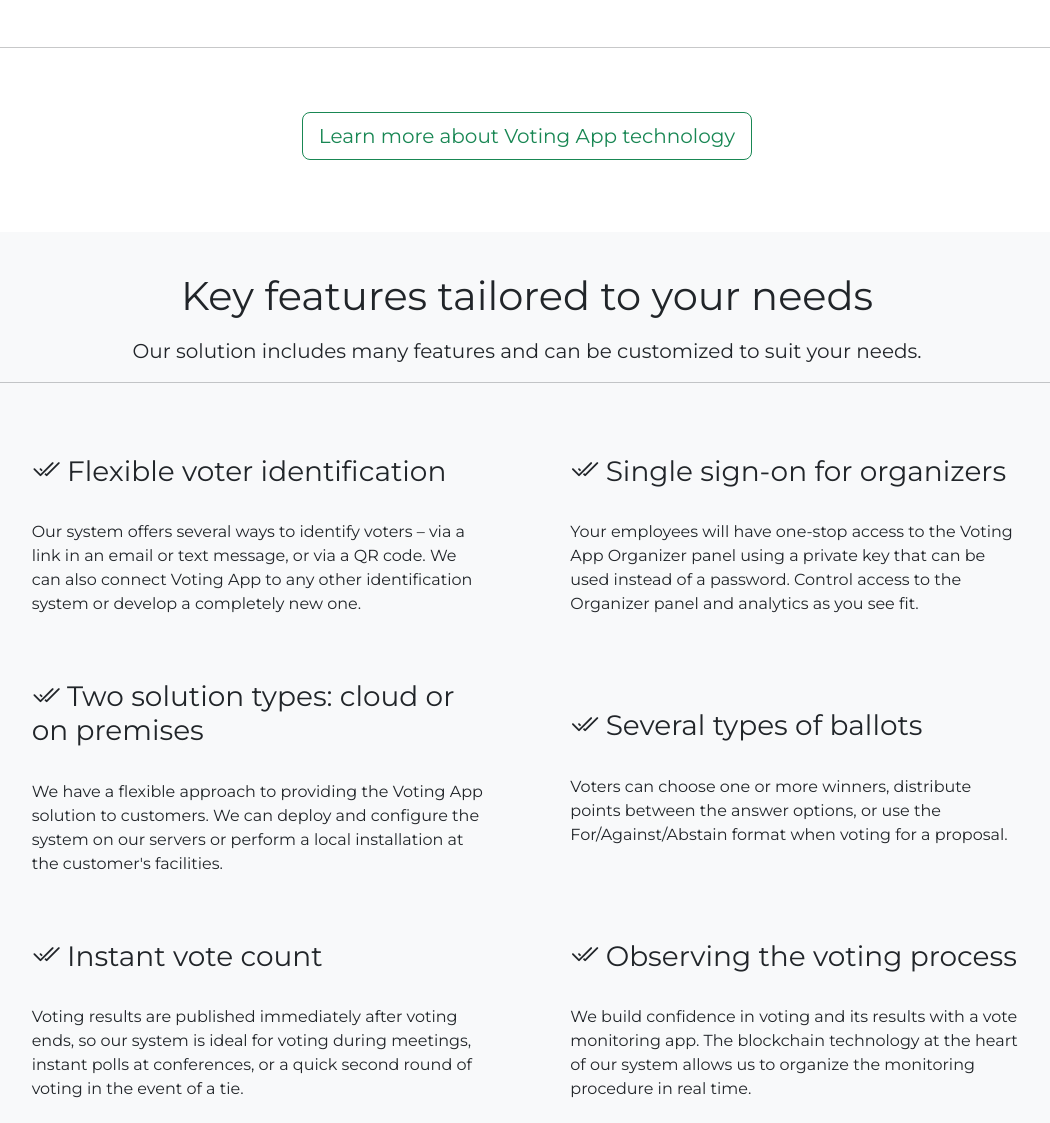
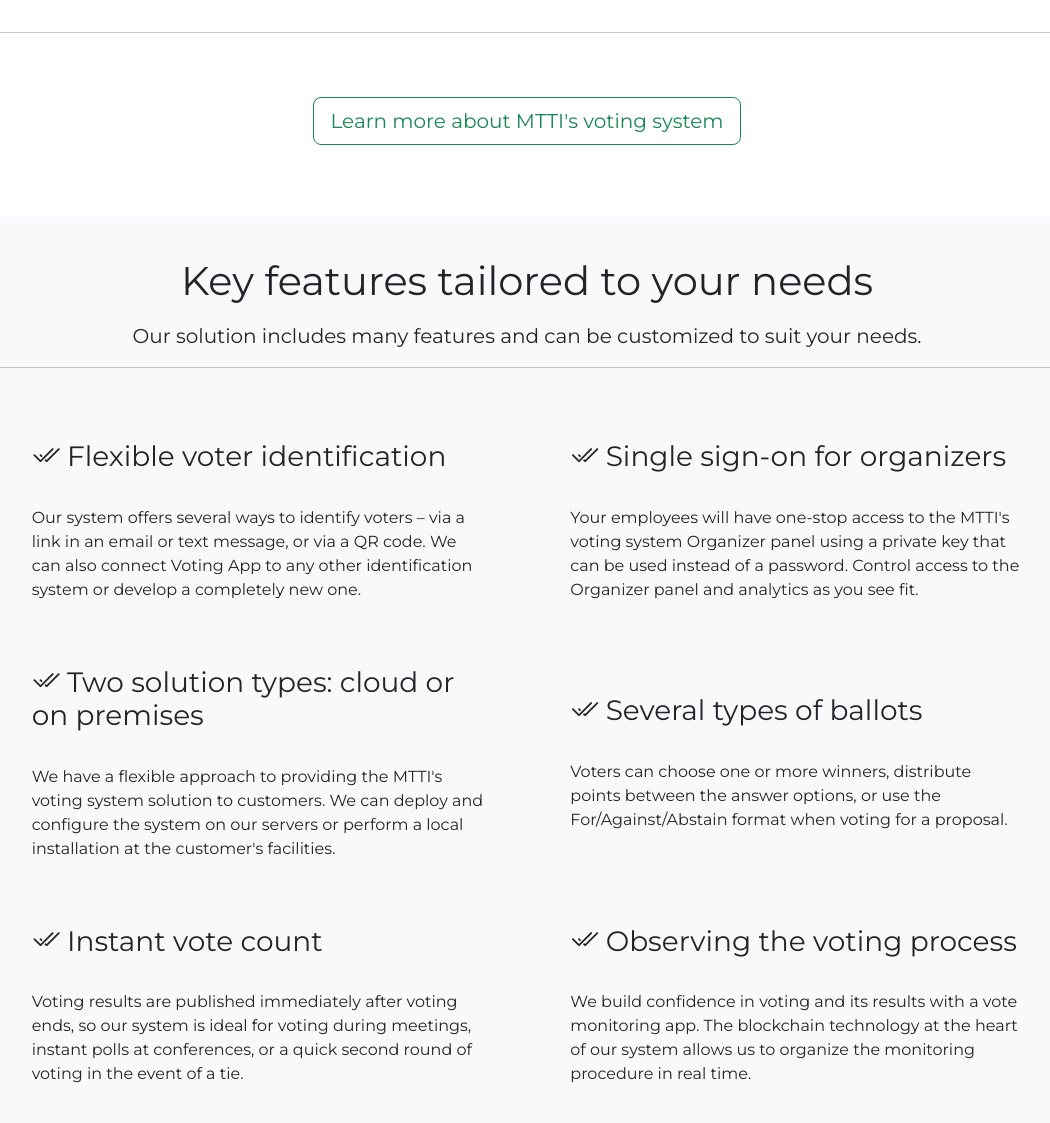
Before and after one commit to LoisaKitakaya/voting-app-1, a Django app: page / in a window 1280 px wide. Shown: the part 2181-3304 px from the top of the page, without its empty margins (113-1163 px from the left). Run offline with Django 4.2, Linux system fonts and the light colour scheme; some libraries are stand-ins or nearby versions.

Commit message:
changed some detail on the landing page

```diff
--- a/core/templates/core/landing_page.html
+++ b/core/templates/core/landing_page.html
@@ -25,11 +25,14 @@
   <!-- intro 1 -->
   <div class="d-flex align-items-center intro1-img">
     <div class="m-5">
-      <h1 class="mt-3 mb-3">Blockchain based online voting</h1>
+      <h1 class="mt-3 mb-3">
+        Masai Technical Training Institute Voting System
+      </h1>
       <p class="mt-3 mb-3 fs-5">
-        Conduct remote elections and voting without reputational or legal risks.
+        Conduct remote elections and voting without reputational or interference
+        risks.
       </p>
-      <a href="" class="btn btn-success mt-3 mb-3">Contact us</a>
+      <a href="" class="btn btn-success mt-3 mb-3">Learn more</a>
     </div>
   </div>
   <!-- intro 1 -->
@@ -41,11 +44,10 @@
         <h1 class="p-5 fs-1">Conduct elections without risk</h1>
       </div>
       <div>
-        <p class="p-5 fs-5" style="width: 750px">
+        <p class="p-5 fs-5 fst-italic" style="width: 750px">
           Conduct online elections with complete confidence in their
-          reliability. Voting App is built by blockchain voting experts. Our
-          first pilot took place in 2016 and since then hundreds of
-          organizations around the world have held elections with our help.
+          reliability. MTTI's voting system is built mainly focused on integrity
+          and transparency.
         </p>
       </div>
     </div>
@@ -58,8 +60,10 @@
       Make smarter decisions with innovative technologies
     </h1>
     <p class="text-center mt-3 mb-3 fs-5">
-      With Voting App, your elections will be fair and anonymous thanks to
-      blockchain technology and underlying crypto-algorithms.
+      With MTTI's voting system, your elections will be fair and very much to
+      your convenience. Masai Technical Training Institute is proud to present
+      it's voting platform as a step forward in promoting democracy within the
+      institute.
     </p>
 
     <!--  -->
@@ -69,9 +73,9 @@
           <h2>Full transparency and verifiability of elections</h2>
           <br />
           <p class="fs-5">
-            The Voting App system is based on blockchain technology, which makes
-            voting secure and immutable. All data that enters the blockchain
-            (votes and voting results) cannot be replaced or deleted.
+            The MTTI's voting system system is based on modern technologies,
+            which makes voting secure and immutable. All data that enters the
+            system (votes and voting results) cannot be replaced or deleted.
           </p>
         </div>
         <div>
@@ -94,9 +98,9 @@
           <h2>Security at every stage</h2>
           <br />
           <p class="fs-5">
-            Security at every stage Cryptography is an important component that
-            ensures the security of our solution: we protect elections from
-            interference by any third party, including Voting App.
+            Security at every stage is an important component that ensures the
+            security of our solution: we protect elections from interference by
+            any third party, including even election organizers.
           </p>
         </div>
       </div>
@@ -106,7 +110,7 @@
           <br />
           <p class="fs-5">
             Voting from a digital device eliminates the need for voters to
-            travel to a polling station. This can have a positive impact on
+            travel to university grounds. This can have a positive impact on
             voter turnout.
           </p>
         </div>
@@ -121,7 +125,7 @@
       <hr />
       <div class="text-center">
         <a href="" class="btn btn-lg btn-outline-success mt-5"
-          >Learn more about Voting App technology</a
+          >Learn more about MTTI's voting system</a
         >
       </div>
     </div>
@@ -159,9 +163,10 @@
           </h3>
           <br />
           <p>
-            Your employees will have one-stop access to the Voting App Organizer
-            panel using a private key that can be used instead of a password.
-            Control access to the Organizer panel and analytics as you see fit.
+            Your employees will have one-stop access to the MTTI's voting system
+            Organizer panel using a private key that can be used instead of a
+            password. Control access to the Organizer panel and analytics as you
+            see fit.
           </p>
         </div>
         <div class="p-4" style="width: 500px">
@@ -171,9 +176,10 @@
           </h3>
           <br />
           <p>
-            We have a flexible approach to providing the Voting App solution to
-            customers. We can deploy and configure the system on our servers or
-            perform a local installation at the customer's facilities.
+            We have a flexible approach to providing the MTTI's voting system
+            solution to customers. We can deploy and configure the system on our
+            servers or perform a local installation at the customer's
+            facilities.
           </p>
         </div>
         <div class="p-4" style="width: 500px">
@@ -220,28 +226,10 @@
         collective decisions using online voting.
       </p>
       <br />
-      <a href="" class="btn btn-lg btn-success">Get a free consultation</a>
+      <a href="" class="btn btn-lg btn-success">Help center</a>
     </div>
   </div>
   <!-- intro 5 -->
-
-  <!-- intro 6 -->
-  <!-- intro 6 -->
-
-  <!-- intro 7 -->
-  <!-- intro 7 -->
-
-  <!-- intro 8 -->
-  <!-- intro 8 -->
-
-  <!-- intro 9 -->
-  <!-- intro 9 -->
-
-  <!-- intro 10 -->
-  <!-- intro 10 -->
-
-  <!-- intro 11 -->
-  <!-- intro 11 -->
 </div>
 <!-- home page -->
 
```
